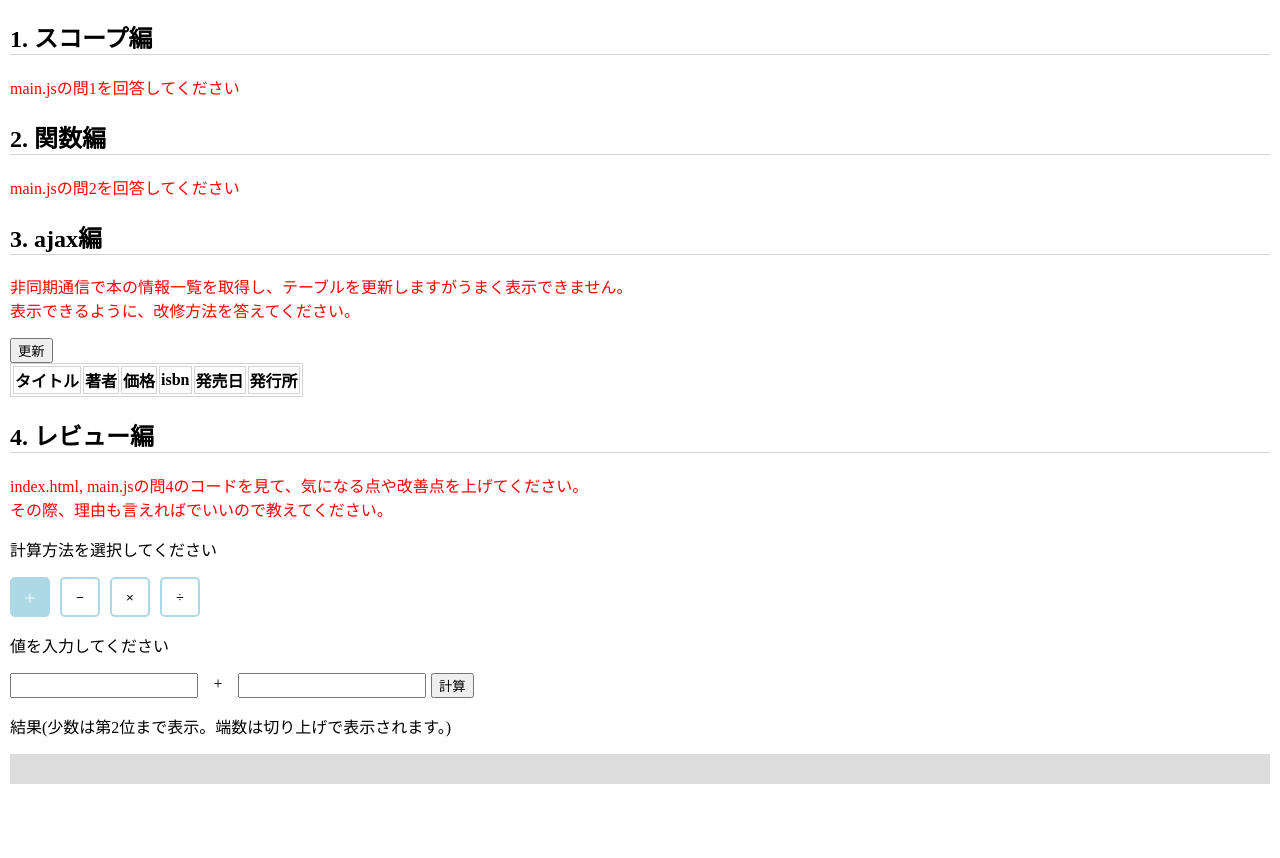
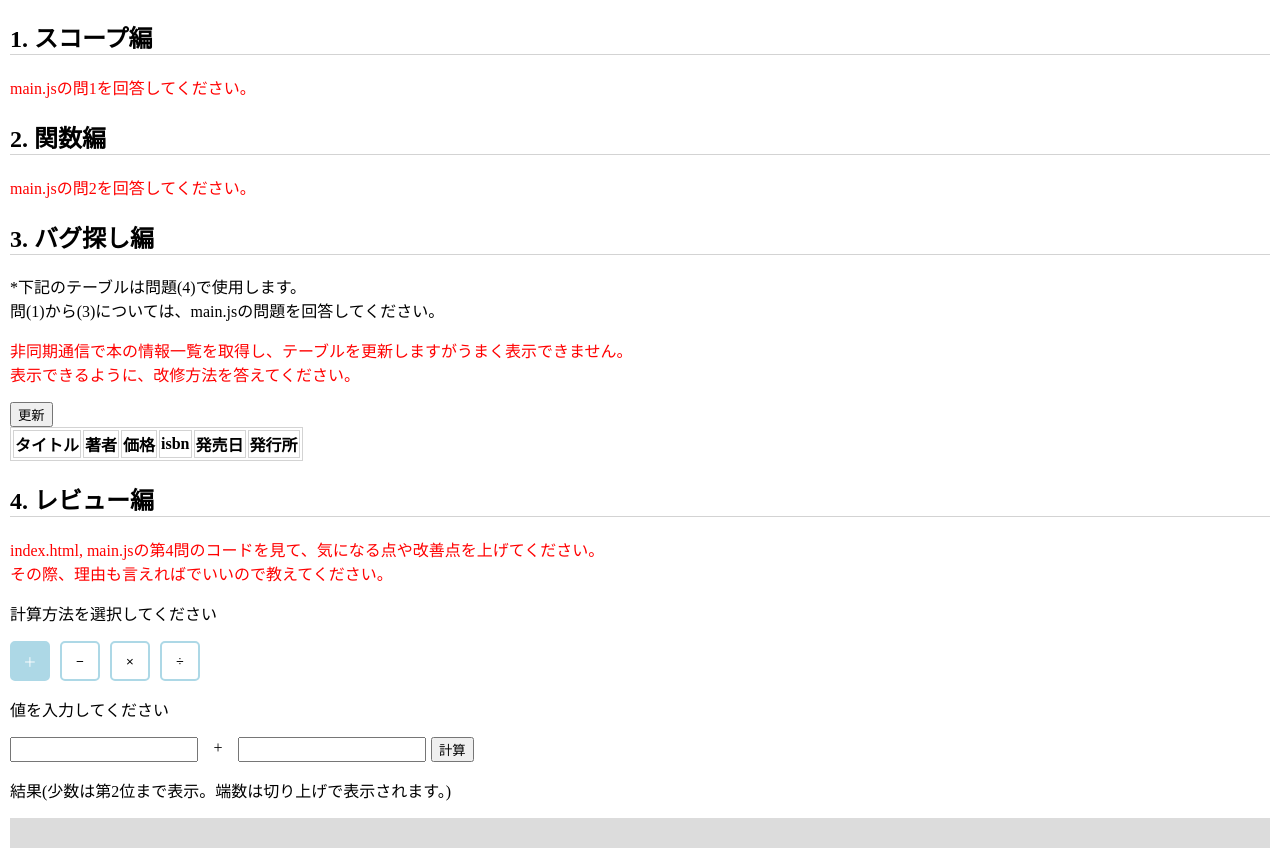
Before and after one commit to rks-tech-github-account/ikkyu-3, a plain HTML site: page test_01/index.html in a window 1280 px wide. Shown: the part 72-930 px from the top of the page. Before the commit the page ends 866 px from the top, so only its background shows below. Drawn offline with nearby package versions, Linux system fonts and the light colour scheme.

Commit message:
文言修正。バグ探し問題を追加。

```diff
--- a/test_01/index.html
+++ b/test_01/index.html
@@ -15,18 +15,19 @@
 		<!-- 第1問 -->
 		<section>
 			<h2>1. スコープ編</h2>
-			<p class="question">main.jsの問1を回答してください</p>
+			<p class="question">main.jsの問1を回答してください。</p>
 		</section>
 
 		<!-- 第2問 -->
 		<section>
 			<h2>2. 関数編</h2>
-			<p class="question">main.jsの問2を回答してください</p>
+			<p class="question">main.jsの問2を回答してください。</p>
 		</section>
 
 		<!-- 第3問 -->
 		<section>
-			<h2>3. ajax編</h2>
+			<h2>3. バグ探し編</h2>
+			<p>*下記のテーブルは問題(4)で使用します。<br/>問(1)から(3)については、main.jsの問題を回答してください。</p>
 			<p class="question">
 				非同期通信で本の情報一覧を取得し、テーブルを更新しますがうまく表示できません。<br />
 				表示できるように、改修方法を答えてください。
@@ -51,7 +52,7 @@
 		<section>
 			<h2>4. レビュー編</h2>
 			<p class="question">
-				index.html, main.jsの問4のコードを見て、気になる点や改善点を上げてください。<br />
+				index.html, main.jsの第4問のコードを見て、気になる点や改善点を上げてください。<br />
 				その際、理由も言えればでいいので教えてください。
 			</p>
 			<p>計算方法を選択してください</p>
--- a/test_01/main.js
+++ b/test_01/main.js
@@ -1,4 +1,5 @@
 /**
+ * JavaScript ES6テスト
  *	skill check test main.js
  *  回答編
  */
@@ -91,11 +92,44 @@ function fun6(){
 // 正解：2
 
 /**
- * 第3問 ajax(非同期通信)
- * この処理はバグがあります。どこが原因なのか指摘してください。
+ * 第4問 バグ探し
+ * バグを指摘してください。
+ * 一つの問題に複数のバグがあるかもしれません。
  */
+
+// (1)
+/**
+ * ・forの初期値設定でiを初期化しているため、ループが動かない。
+ * ・文字列と数字を連結した結果に対して引き算をしているので、エラーになる（下記の場合、掛け算は先に行われるので、問題ない）。
+ */
+
+i = 0;
+
+for(let i ; i < 5; i++){
+    console.log("count: " + i * 10 - 5);
+}
+
+// (2)
+/**
+ * ・変数valueに文字を入れているので、値が連結されるだけで2倍にはならない。
+ * ・分岐条件の値チェックにおいて、イコール演算子が2つだけなので型の照合が行われていない。従って、正しい出力にならない。
+ */
+
+function 引数を二倍にする(number){ return number + number; }
+
+let value = "10";
+
+if(value==10){
+    console.log(引数を二倍にする(value));
+}else{
+    console.log("入力値が不正です。");
+}
+
+// (3)
+// *この問題を解くためには、非同期処理の知識が必要です。
 /**
  * 解答例
+ * データ取得処理が非同期なため、テーブルに反映する処理が、データ取得処理の完了前に行われてしまう可能性がある。
  * doneの中でtbodyの更新処理を行えばよい。
  */
 
@@ -135,6 +169,8 @@ function createTRow(rowData){
  * 第4問 レビュー
  * 改善点など、突っ込みどころをあげてください。
  */
+
+// *この問題を解くためには、jQueryの知識が必要です。
 
 /**
  * 解答例
```
